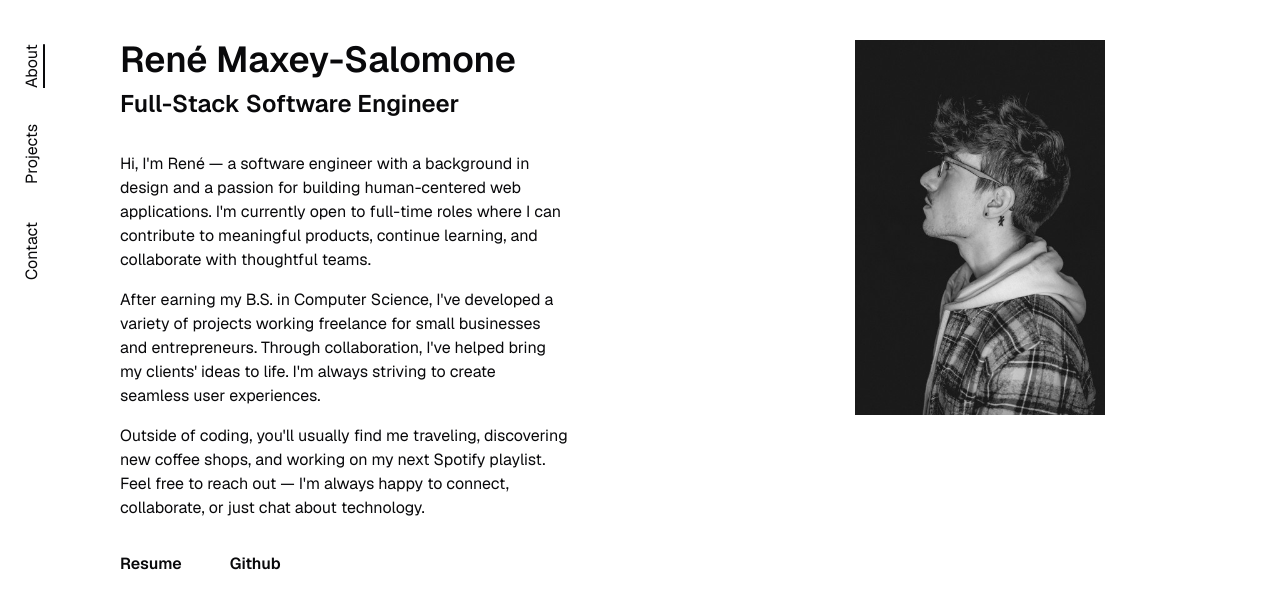
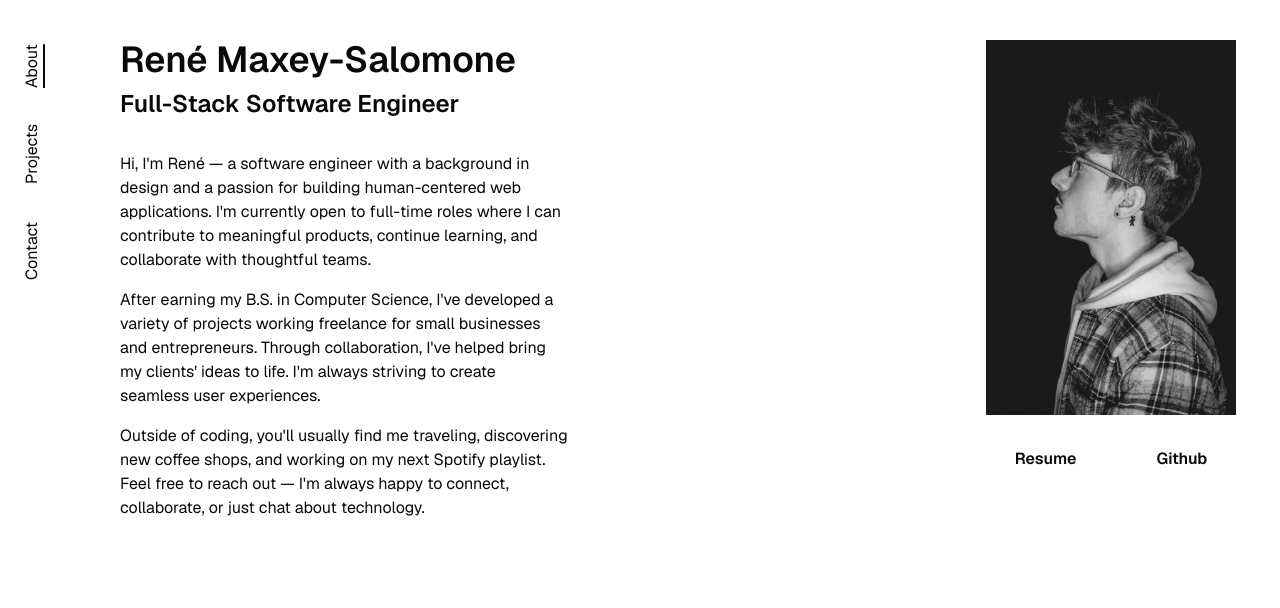
Before and after one commit to ReneMSdev/portfolio-website, a Next.js app: page / in a window 1280 px wide. Shown: the top 608 px of the page. Built offline with nearby package versions, Linux system fonts and the light colour scheme.

Commit message:
UI changes to home page

```diff
--- a/src/app/about/page.js
+++ /dev/null
@@ -1,8 +0,0 @@
-export default function AboutPage() {
-  return (
-    <div>
-      <h1>About</h1>
-      <p>This page is for about content.</p>
-    </div>
-  )
-}
--- a/src/app/layout.js
+++ b/src/app/layout.js
@@ -24,7 +24,7 @@ export default function RootLayout({ children }) {
       <body className={`${geistSans.variable} ${geistMono.variable} antialiased font-sans`}>
         <SidebarNav />
         <MobileMenu />
-        <main className='ml-0 pt-20 md:ml-24 md:pt-10 px-6 py-10'>{children}</main>
+        <main className='ml-0 pt-20 md:ml-24 md:pt-10 px-6'>{children}</main>
       </body>
     </html>
   )
--- a/src/app/page.js
+++ b/src/app/page.js
@@ -4,18 +4,38 @@ export default function Home() {
   return (
     <div className='grid grid-cols-1 md:grid-cols-2 gap-8 items-start'>
       {/* Image Column - top for small screens, right for md+ */}
-      <div className='order-1 md:order-2 flex justify-center'>
-        <Image
-          src='/profile1.jpg'
-          alt='Rene Maxey-Salomone'
-          width={250}
-          height={0}
-          layout='intrinsic'
-        />
+      <div className='order-1 justify-center md:order-2 md:sticky md:top-10 md:h-[calc(100vh-2.5rem)] md:justify-start flex'>
+        <div className='flex flex-col items-center md:ml-auto md:mr-5'>
+          <Image
+            src='/profile1.jpg'
+            alt='Rene Maxey-Salomone'
+            width={250}
+            height={375}
+          />
+          {/* Resume & Github links */}
+          <div className='flex gap-20 pt-8'>
+            <a
+              href='/resume.pdf'
+              target='_blank'
+              rel='noopener noreferrer'
+              className='font-semibold hover:underline hover:underline-offset-4 decoration-2'
+            >
+              Resume
+            </a>
+            <a
+              href='https://github.com/ReneMSdev'
+              target='_blank'
+              rel='noopener noreferrer'
+              className='font-semibold hover:underline hover:underline-offset-4 decoration-2'
+            >
+              Github
+            </a>
+          </div>
+        </div>
       </div>
 
       {/* Text Column - below image on small screens, left on md+ */}
-      <div className='order-2 md:order-1 flex flex-col items-center md:items-start'>
+      <div className='order-2 md:order-1 flex flex-col items-center md:items-start pb-20'>
         <h1 className='text-4xl font-semibold'>René Maxey-Salomone</h1>
         <h2 className='text-2xl mt-2 font-semibold'>Full-Stack Software Engineer</h2>
 
@@ -36,26 +56,6 @@ export default function Home() {
           and working on my next Spotify playlist. Feel free to reach out &mdash; I&apos;m always
           happy to connect, collaborate, or just chat about technology.
         </p>
-
-        {/* Resume & Github links */}
-        <div className='flex gap-12 pt-8'>
-          <a
-            href='/resume.pdf'
-            target='_blank'
-            rel='noopener noreferrer'
-            className='font-semibold hover:text-indigo-400'
-          >
-            Resume
-          </a>
-          <a
-            href='https://github.com/ReneMSdev'
-            target='_blank'
-            rel='noopener noreferrer'
-            className='font-semibold hover:text-indigo-400'
-          >
-            Github
-          </a>
-        </div>
       </div>
     </div>
   )
```
